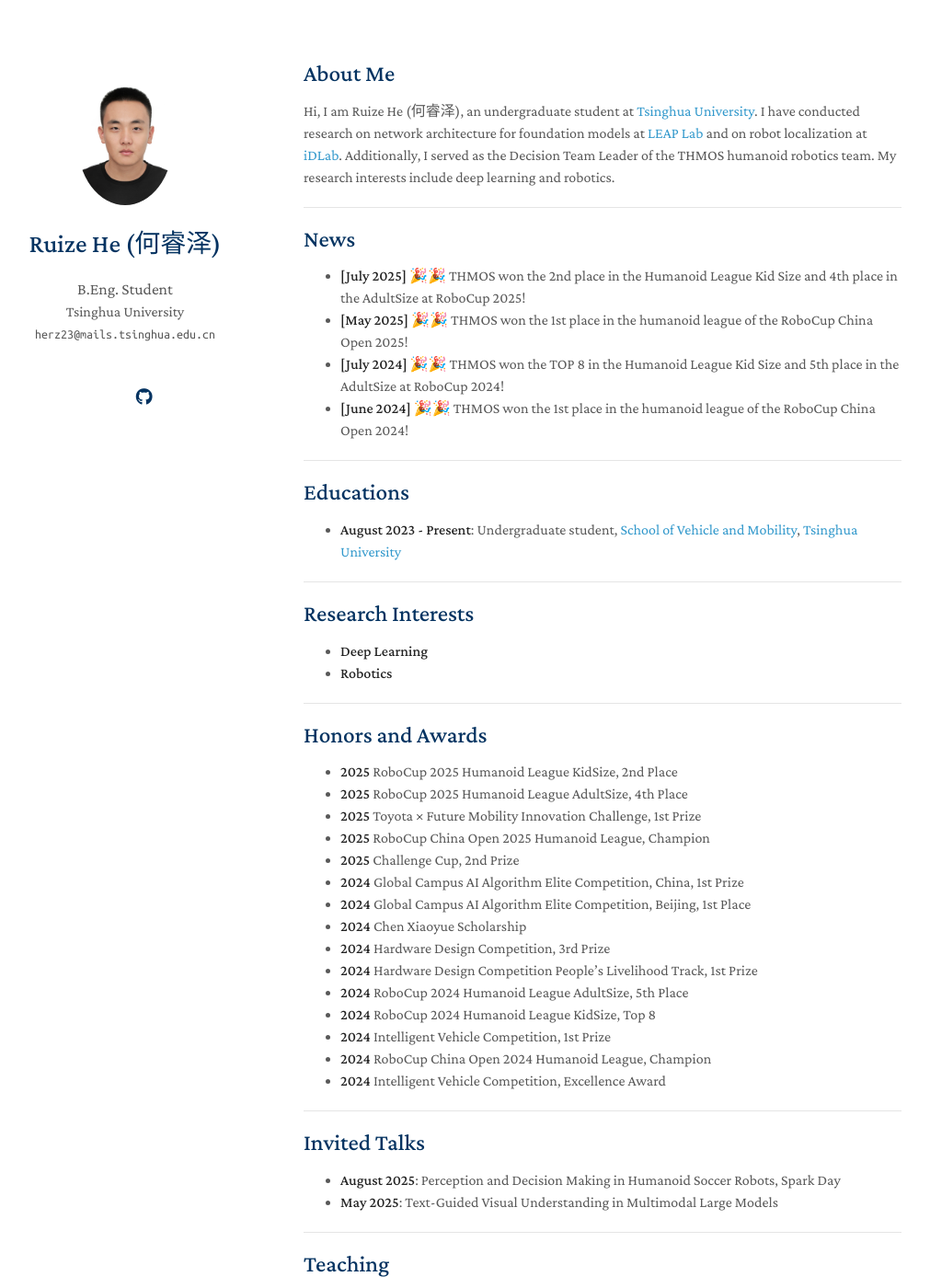
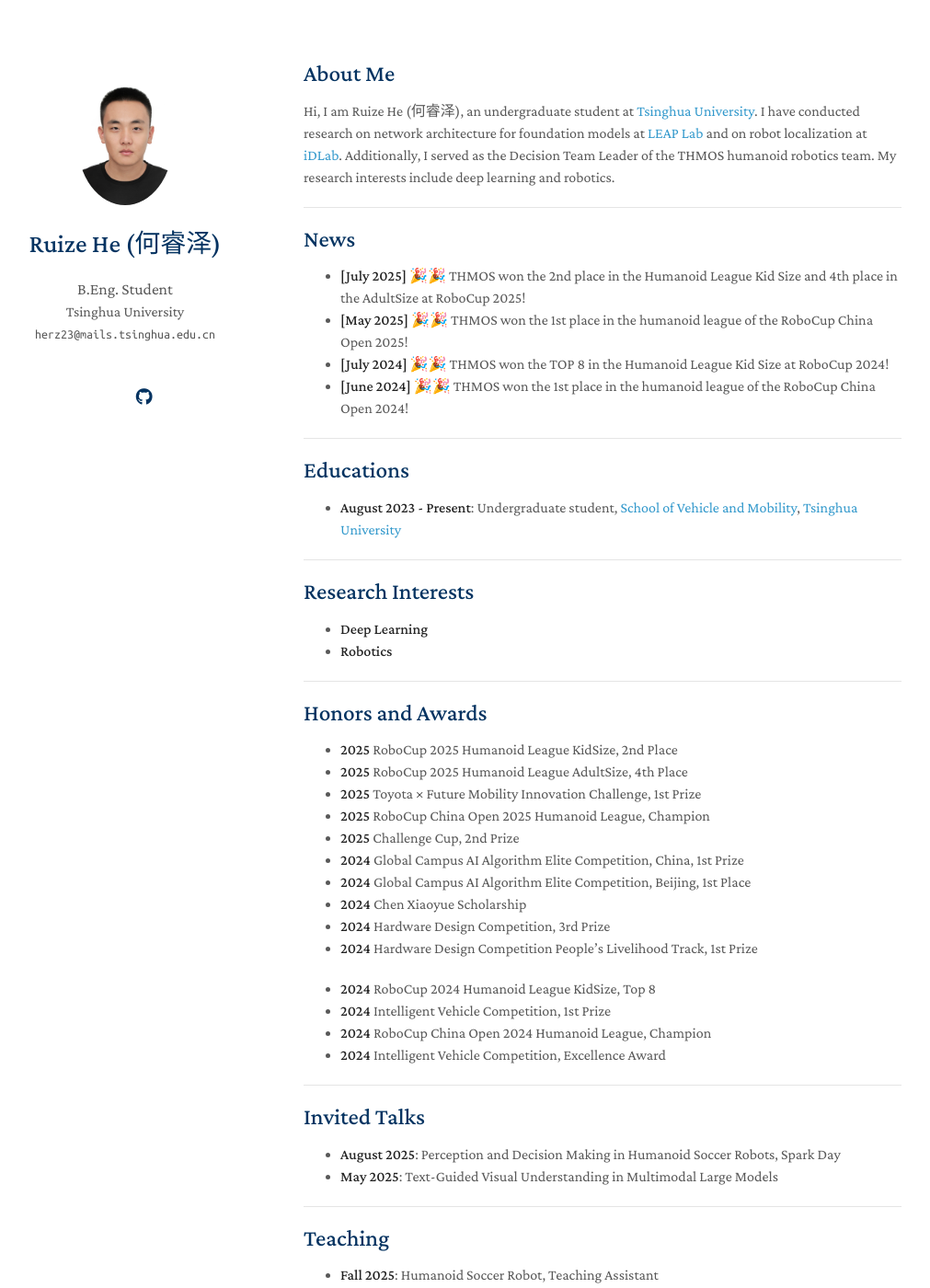
Before and after one commit to Horizonll/Horizonll.github.io, a Jekyll site: the page built from index.md, in a window 1280 px wide and 1400 px high. Shown: the whole window at 92% size, without its empty margins (140-1151 px from the left). Built offline with Jekyll 4.4.1, drawn with Linux system fonts in a browser that asks for light colours; a style sheet for code colours, icons or effects is not loaded; our own code applies the rules of GitHub Pages for plain Markdown files.

Commit message:
Remove RoboCup 2024 AdultSize references
Co-authored-by: Horizonll <120229787+Horizonll@users.noreply.github.com>

```diff
--- a/index.md
+++ b/index.md
@@ -12,7 +12,7 @@ Hi, I am Ruize He (何睿泽), an undergraduate student at [Tsinghua University]
 
 - **[July 2025]** 🎉🎉 THMOS won the 2nd place in the Humanoid League Kid Size and 4th place in the AdultSize at RoboCup 2025!
 - **[May 2025]** 🎉🎉 THMOS won the 1st place in the humanoid league of the RoboCup China Open 2025!
-- **[July 2024]** 🎉🎉 THMOS won the TOP 8 in the Humanoid League Kid Size and 5th place in the AdultSize at RoboCup 2024!
+- **[July 2024]** 🎉🎉 THMOS won the TOP 8 in the Humanoid League Kid Size at RoboCup 2024!
 - **[June 2024]** 🎉🎉 THMOS won the 1st place in the humanoid league of the RoboCup China Open 2024!
 
 ---
@@ -42,7 +42,7 @@ Hi, I am Ruize He (何睿泽), an undergraduate student at [Tsinghua University]
 - **2024** Chen Xiaoyue Scholarship
 - **2024** Hardware Design Competition, 3rd Prize
 - **2024** Hardware Design Competition People’s Livelihood Track, 1st Prize
-- **2024** RoboCup 2024 Humanoid League AdultSize, 5th Place
+
 - **2024** RoboCup 2024 Humanoid League KidSize, Top 8
 - **2024** Intelligent Vehicle Competition, 1st Prize
 - **2024** RoboCup China Open 2024 Humanoid League, Champion
```
